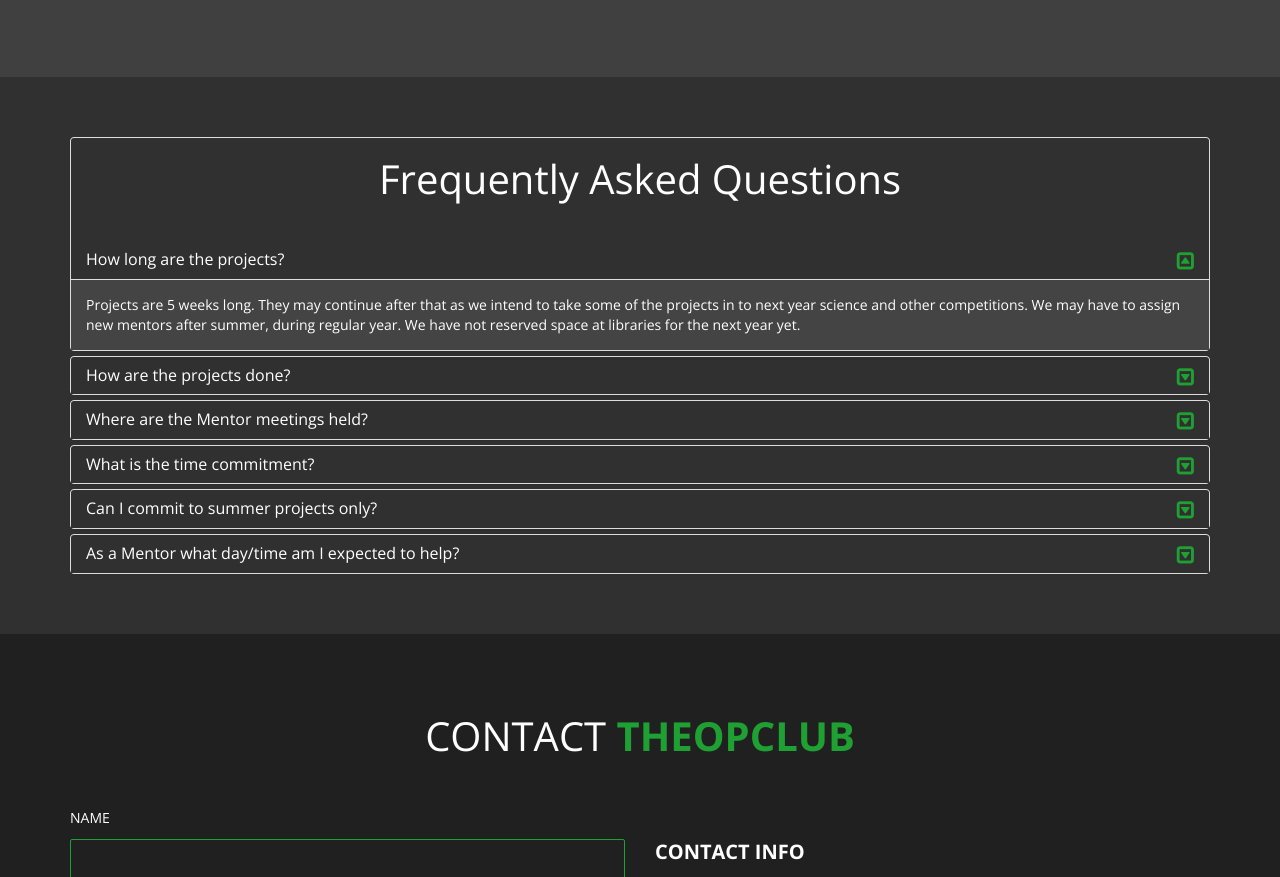
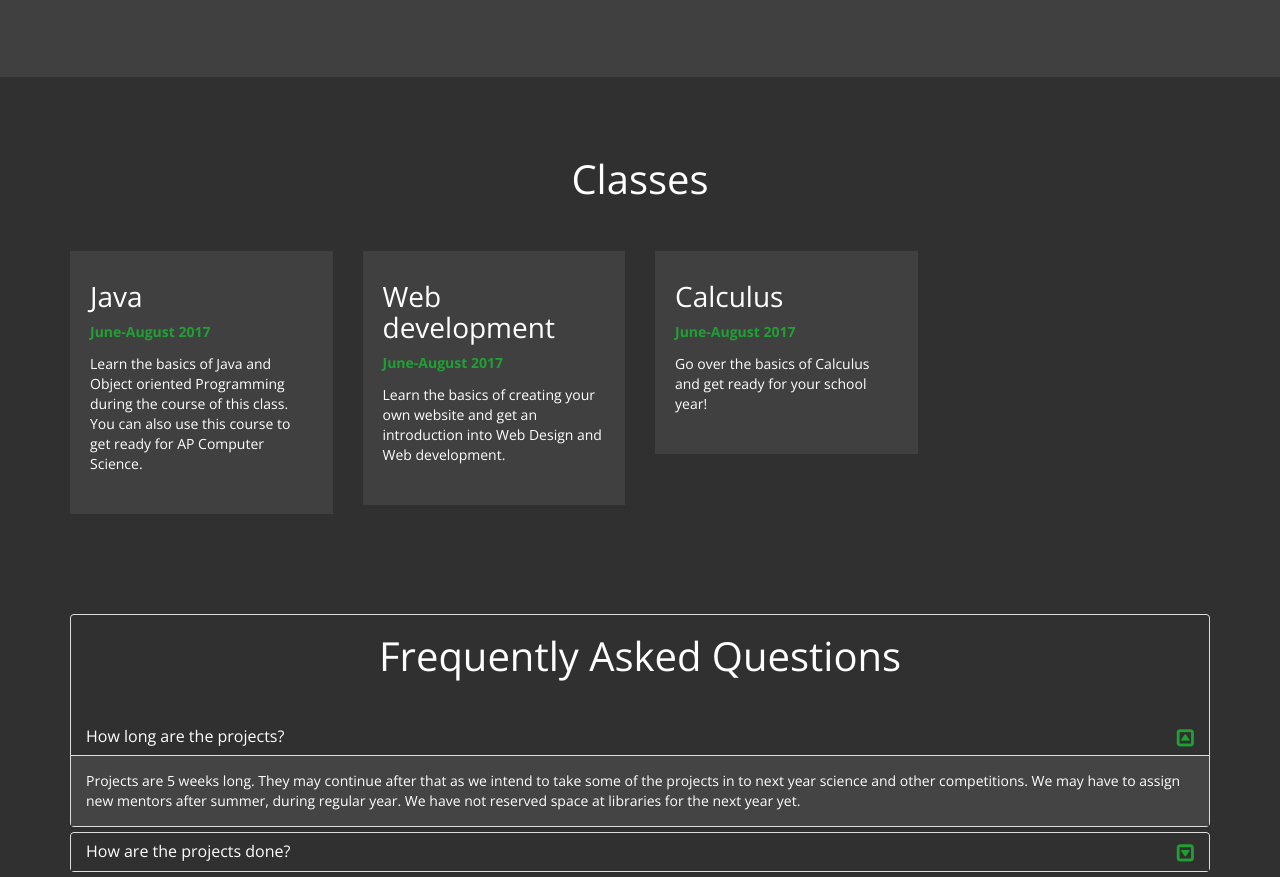
Before and after one commit to theOpportunitiesClub/theopportunitiesclub.github.io, a plain HTML site: page index.html in a window 1280 px wide. Shown: the part 2320-3197 px from the top of the page. Drawn offline with nearby package versions, Linux system fonts and the light colour scheme.

Commit message:
Converted the commented out Internships section into Classes, converted all variables named internships into classes.

```diff
--- a/css/templatemo-style.css
+++ b/css/templatemo-style.css
@@ -45,7 +45,7 @@ h4{
 		display: block;
 }
 
-#projects, #about, #internships,
+#projects, #about, #classes,
 #faqs, #contact
 	{
 		padding-top: 60px;
@@ -178,8 +178,8 @@ h4{
 }
 /* end home */
 
-/* start internships */
-#internships .internships-wrapper
+/* start classes */
+#classes .classes-wrapper
 	{
 		background: #404040;
 		padding-bottom: 10px;
@@ -188,27 +188,27 @@ h4{
 		position: relative;
 		padding-top: 10px;
 	}
-#internships .internships-wrapper:hover
+#classes .classes-wrapper:hover
 	{
 		cursor: pointer;
 		opacity: 0.9;
 		bottom: 6px;
 	}
-#internships .internships-wrapper .internships-des
+#classes .classes-wrapper .classes-des
 	{
 		padding: 20px;
 		    word-wrap: break-word;
 		padding-top: 10px;
 
 	}
-#internships .internships-wrapper .internships-des span
+#classes .classes-wrapper .classes-des span
 	{
 		color: #1FA033;
 		display: block;
 		font-weight: bold;
 		padding-bottom: 12px;
 	}
-/* end internships */
+/* end classes */
 
 /* start about */
 #about
@@ -436,7 +436,7 @@ h4{
 
 /* start 980 media quires */
 @media only screen and ( max-width: 980px ) {
-	#internships .internships-wrapper
+	#classes .classes-wrapper
 		{
 			margin-top: 40px;
 		}
--- a/index.html
+++ b/index.html
@@ -39,7 +39,7 @@
 						<li><a href="#top">HOME</a></li>
                         <li><a href="#about">ABOUT</a></li>
 					    <li><a href="#projects">PROJECTS</a></li>
-						<!--li><a href="#internships">INTERNSHIPS</a></li-->
+						<!--li><a href="#classes">CLASSES</a></li-->
 						<li><a href="#faqs">FAQs</a></li>
 						<li><a href="#contact">CONTACT</a></li>
 					</ul>
@@ -208,57 +208,44 @@
 		</section>
 		<!-- end projects -->
 
-    	<!-- start Internships
-    	<section id="internships">
+    	<!-- start Classes-->
+    	<section id="classes">
     		<div class="container">
     			<div class="row">
     				<div class="col-md-12">
-    					<h2 class="wow bounceIn" data-wow-offset="50">Internships</h2>
+    					<h2 class="wow bounceIn" data-wow-offset="50">Classes</h2>
     				</div>
     				<div class="col-md-3 col-sm-6 col-xs-12 wow fadeIn" data-wow-offset="50">
-    					<div class="internships-wrapper">
-    							<div class="internships-des">
-    								<h4>Website Development</h4>
-    								<span>June-July 2016</span>
-    								<p>There are multiple commercial website development opportunities. These projects require confidentiality agreement. All rights for the work belong to the companies. Details of the projects will be shared after signing up.</p>
+    					<div class="classes-wrapper">
+    							<div class="classes-des">
+    								<h4>Java</h4>
+    								<span>June-August 2017</span>
+    								<p>Learn the basics of Java and Object oriented Programming during the course of this class. You can also use this course to get ready for AP Computer Science.</p>
     							</div>
     					</div>
     				</div>
     				<div class="col-md-3 col-sm-6 col-xs-12 wow fadeIn" data-wow-offset="50">
-    					<div class="internships-wrapper">
-    							<div class="internships-des">
-    								<h4>Software Development</h4>
-    								<span>June-July 2016</span>
-    								<p>There are multiple software development opportunities. These projects require confidentiality agreement. All rights belong to the companies.
-            Details of the project will be shared after signing up.</p>
+    					<div class="classes-wrapper">
+    							<div class="classes-des">
+    								<h4>Web development</h4>
+    								<span>June-August 2017</span>
+    								<p>Learn the basics of creating your own website and get an introduction into Web Design and Web development.</p>
     							</div>
     					</div>
     				</div>
     				<div class="col-md-3 col-sm-6 col-xs-12 wow fadeIn" data-wow-offset="50">
-    					<div class="internships-wrapper">
-    							<div class="internships-des">
-    								<h4>Business Development</h4>
-    								<span>June-July 2016</span>
-    								<p>One project opportunity.
-            The project involves social marketing and customer acquisition strategy and implementation.
-            Confidentiality agreement is required.
-            Mentor with marketing experience is preferred.</p>
+    					<div class="classes-wrapper">
+    							<div class="classes-des">
+    								<h4>Calculus</h4>
+    								<span>June-August 2017</span>
+    								<p>Go over the basics of Calculus and get ready for your school year!</p>
     							</div>
     					</div>
-    				</div>
-    				<div class="col-md-3 col-sm-6 col-xs-12 wow fadeIn" data-wow-offset="50">
-    					<div class="internships-wrapper">
-    							<div class="internships-des">
-    								<h4>Elevate [Math] @ Silicon Valley Educational Foundation</h4>
-    								<span>June-July 2016</span>
-    								<p>2 opportunities. Please send your resume to info@TheOpClub.com</p>
-    							</div>
-						</div>
     				</div>
     			</div>
     		</div>
     	</section>
-    	<end Internships -->
+    	<!--end Classes -->
 
 		<!-- Start FAQ-->
 		<section id="faqs">
```
